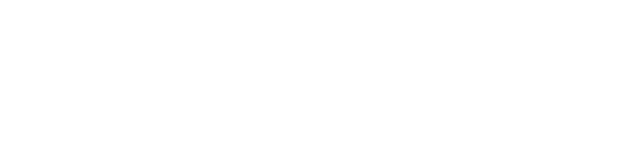
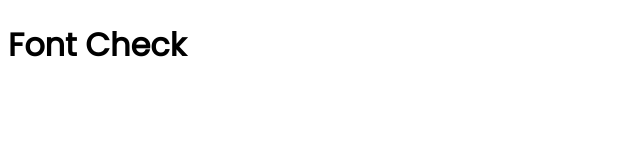
Before and after one commit to MosaddikHabib/football-assignment, a plain HTML site: page index.html in a window 1280 px wide. Shown: the whole page, without its empty margins (0-640 px from the left). Drawn offline with Linux system fonts and the light colour scheme.

Commit message:
font added

```diff
--- a/index.html
+++ b/index.html
@@ -5,6 +5,7 @@
     <meta http-equiv="X-UA-Compatible" content="IE=edge">
     <meta name="viewport" content="width=device-width, initial-scale=1.0">
     <title>Responsive Football</title>
+    <link rel="stylesheet" href="styles/style.css">
 </head>
 <body>
 
@@ -15,7 +16,7 @@
 
 
     <header>
-
+        <h1>Font Check</h1>
     </header>
 
     <!------------------
--- /dev/null
+++ b/styles/style.css
@@ -0,0 +1,5 @@
+@import url('https://fonts.googleapis.com/css2?family=Poppins&display=swap');
+
+body{
+    font-family: 'Poppins', sans-serif;
+}
```
